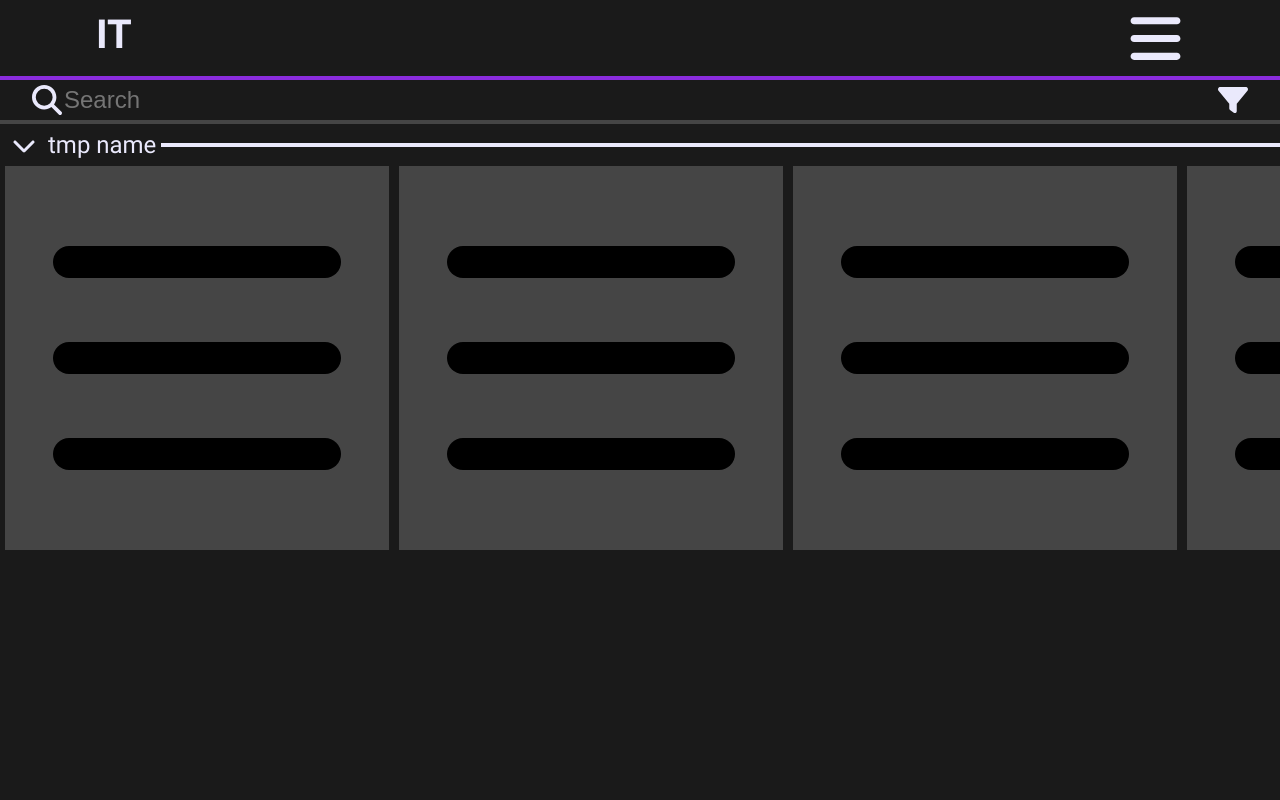
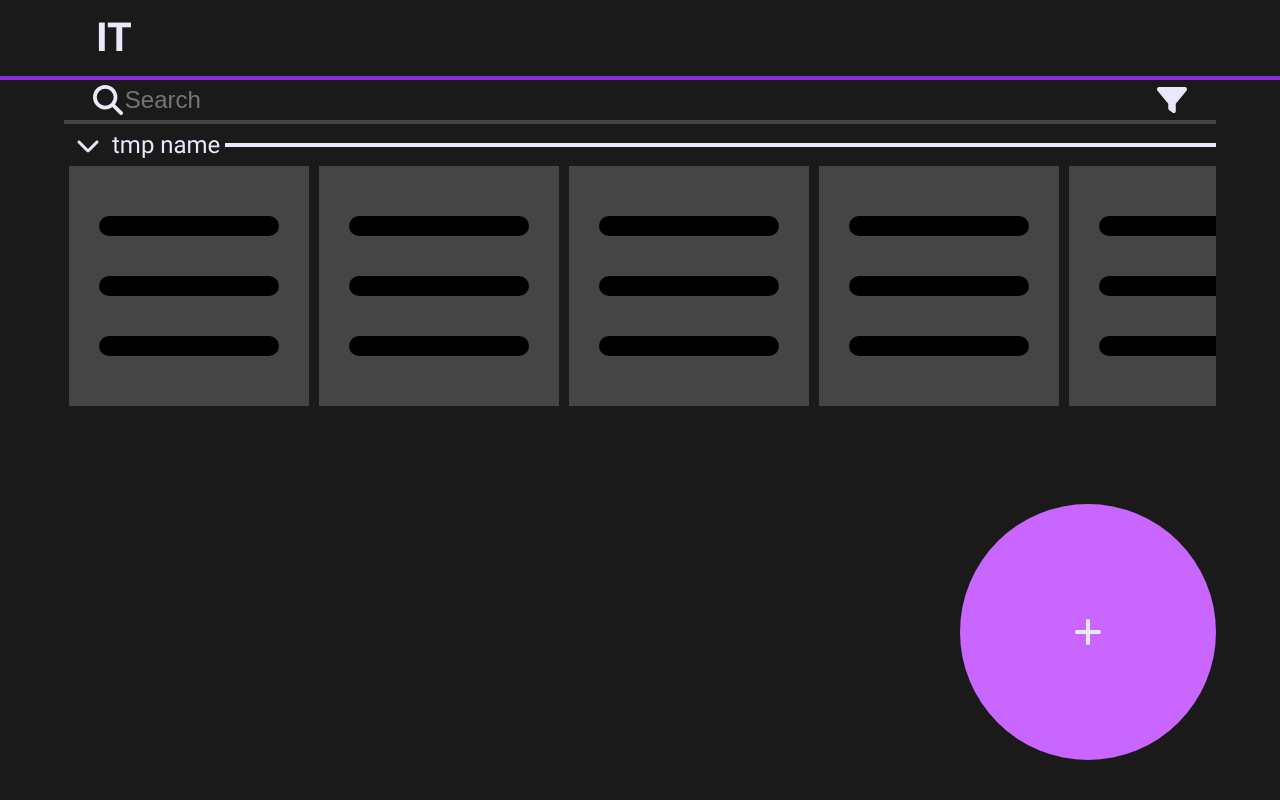
Before and after one commit to NestelbergerFlorian/HTL-Media, a Django app: page /home/ in a window 1280 px wide. Run offline with Django 5.2, Linux system fonts and the light colour scheme.

Commit message:
improved responsive design for imgs and tags, added upload button

```diff
--- a/CODE/htlMedia/htlMedia/home/templates/css/main.css
+++ b/CODE/htlMedia/htlMedia/home/templates/css/main.css
@@ -66,10 +66,20 @@ html {
     }
 
 
+    #allwrappercenter{
+        display: flex;
+        justify-content: center;
+        width: 100%;
+    }
+
+    #allwrapperwidth90{
+        width: 100%;
+    }
 
     #hdepartment{
         font-size: 2.5rem;
         font-family: "Roboto Bold";
+        align-self: center;
     }
 
     header{
@@ -162,45 +172,77 @@ html {
         background-color: var(--greylimiter);
     }
 
-    #tagwrapper{
-    }
-
-    #tagflex{
+    #htagflex{
         display: flex;
         align-items: center;
         font-size: 1.5rem;
         white-space: nowrap;
+        user-select: none;
     }
 
-    #tagflex svg{
-        margin: 0 12px;
+    #htagflex:hover{
+        cursor: pointer;
     }
 
-    #tagname{
+    #htagflex svg{
+        margin: 0 12px;
+        aspect-ratio: 1/1;
+    }
+
+    #htagname{
+        font-family: "Roboto Regular";
         margin: 0 5px 0 0;
     }
 
-    #tagline{
+    #htagline{
         background-color: var(--text);
         width: 100%;
         height: 4px;
     }
 
-    #tagimgwrapper{
+    #htagimgwrapper{
         overflow-x: scroll;
         display: flex;
         flex-wrap: nowrap;
     }
 
-    .tagimg{
-        width: 30%;
+    .htagimg{
+        max-width: 30%;
+        max-height: 30vh;
         aspect-ratio: 1/1;
         background-color: var(--greylimiter);
         margin: 0 5px;
         margin-bottom: 10px;
     }
 
-    .tagflexhide{
+    .htagflexhide{
         display: none !important;
     }
+
+    #huploadbutton{
+        background-color: var(--accent);
+        width: 25%;
+        max-width: 20%;
+        aspect-ratio: 1/1;
+        border-radius: 50%;
+        position: fixed;
+        right: 5%;
+        bottom: 5%;
+        display: flex;
+        justify-content: center;
+        align-items: center;
+        font-size: 2rem;
+    }
 }
+
+@media all and (min-width: 1024px) {
+
+    #allwrapperwidth90{
+        width: 90%;
+    }
+
+    #hhamburger{
+        display: none;
+    }
+
+}
--- a/CODE/htlMedia/htlMedia/home/templates/home.html
+++ b/CODE/htlMedia/htlMedia/home/templates/home.html
@@ -16,6 +16,8 @@
         </div>
         <div id="hheaderbar"></div>
     </header>
+    <div id="allwrappercenter">
+        <div id="allwrapperwidth90">
             <main>
                 <form id="hsearchwrapper">
                     <div id="hsearchflex">
@@ -26,19 +28,23 @@
                 </form>
                 <div id="hsearchbarbar" class="hlimiter"></div>
 
-        <div id="tagwrapper">
-            <div id="tagflex" onclick="toggleTagDisplay()">
-                <i class="fa-solid fa-chevron-down" id="tagpermaid"></i><div id="tagname">tmp name</div><div id="tagline"></div>
+                <div id="hdepartment">
+                    <div id="htagflex" onclick="toggleTagDisplay()">
+                        <i class="fa-solid fa-chevron-down" id="htagpermaid"></i><div id="htagname">tmp name</div><div id="htagline"></div>
                     </div>
-            <div id="tagimgwrapper">
-                <img src="./assets/icons/burgermenu.svg" class="tagimg">
-                <img src="./assets/icons/burgermenu.svg" class="tagimg">
-                <img src="./assets/icons/burgermenu.svg" class="tagimg">
-                <img src="./assets/icons/burgermenu.svg" class="tagimg">
-                <img src="./assets/icons/burgermenu.svg" class="tagimg">
+                    <div id="htagimgwrapper">
+                        <img src="./assets/icons/burgermenu.svg" class="htagimg">
+                        <img src="./assets/icons/burgermenu.svg" class="htagimg">
+                        <img src="./assets/icons/burgermenu.svg" class="htagimg">
+                        <img src="./assets/icons/burgermenu.svg" class="htagimg">
+                        <img src="./assets/icons/burgermenu.svg" class="htagimg">
                     </div>
                 </div>
+
+                <div id="huploadbutton"><i class="fa-solid fa-plus"></i></div>
             </main>
+        </div>
+    </div>
 </body>
 <script src="./js/tagfunctions.js"></script>
 <script src="./js/fontawesome.js"></script>
--- a/CODE/htlMedia/htlMedia/home/templates/js/tagfunctions.js
+++ b/CODE/htlMedia/htlMedia/home/templates/js/tagfunctions.js
@@ -1,15 +1,17 @@
-const tagflexid = "#tagimgwrapper";
-let tagflexiconid = "#tagpermaid";
+const tagflexid = "#htagimgwrapper";
+let tagflexiconid = "#htagpermaid";
 var tag = document.querySelector(tagflexid);
 
+
+
 function toggleTagDisplay(){
-    if(tag.classList.contains("tagflexhide")){
-        tag.classList.remove("tagflexhide");
+    if(tag.classList.contains("htagflexhide")){
+        tag.classList.remove("htagflexhide");
         document.querySelector(tagflexiconid).classList.remove("fa-chevron-right");
         document.querySelector(tagflexiconid).classList.add("fa-chevron-down");
     }
     else{
-        tag.classList.add("tagflexhide");
+        tag.classList.add("htagflexhide");
         document.querySelector(tagflexiconid).classList.remove("fa-chevron-down");
         document.querySelector(tagflexiconid).classList.add("fa-chevron-right");
     }
```
Lines whose indentation alone changed are shown as unchanged.
